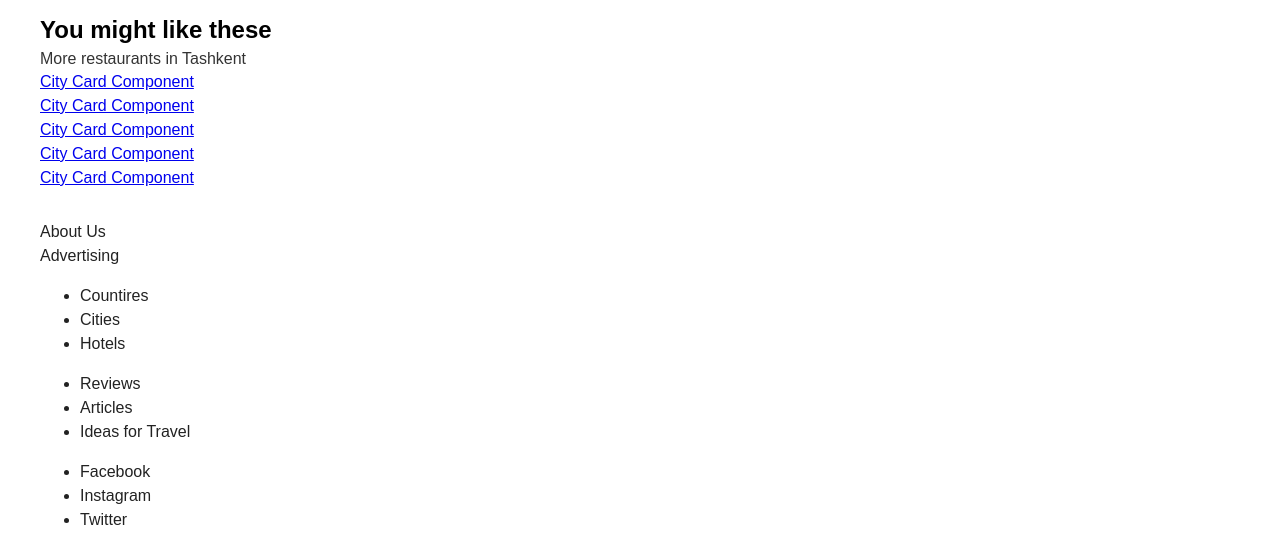
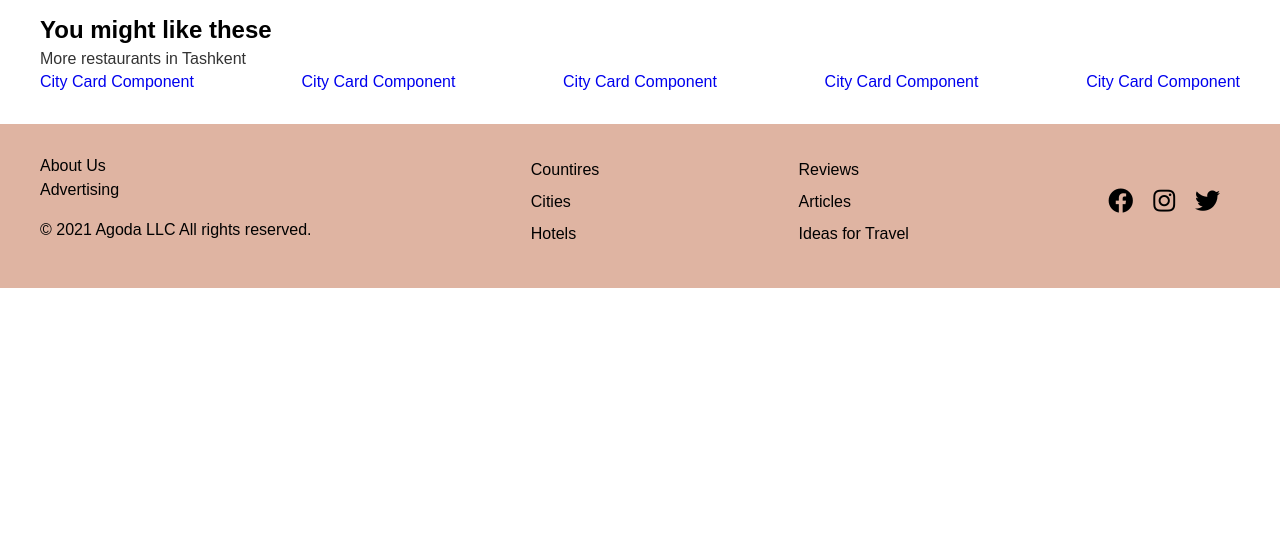
Before and after one commit to faithpacifica/Booking, a React (Create React App) app: page / in a window 1280 px wide. Shown: the part 943-1488 px from the top of the page. After the commit the page ends 1231 px from the top, so only its background shows below. Built offline with nearby package versions, Linux system fonts and the light colour scheme; a web font is replaced by a local one.

Commit message:
footer added partially

```diff
--- a/src/App.css
+++ b/src/App.css
@@ -7,6 +7,10 @@ html{
 
 *, *::before, *::after {
   box-sizing:inherit;
+}
+
+a{
+  text-decoration: none;
 }
 
 body {
--- a/src/components/ExploreMore/ExploreMore.css
+++ b/src/components/ExploreMore/ExploreMore.css
@@ -19,3 +19,8 @@
     line-height: 22px;
     color: #333;
 }
+
+.explore_more__inner_wrapper{
+    display: flex;
+    justify-content: space-between;
+}
--- /dev/null
+++ b/src/components/ExploreMore/RestaurantCard.css
@@ -0,0 +1,6 @@
+.restaurant_card {
+    width: 250px;
+    height: 345px;
+    color:violet;
+    margin-right: 16px;
+}
--- a/src/components/ExploreMore/RestaurantCard.js
+++ b/src/components/ExploreMore/RestaurantCard.js
@@ -4,7 +4,7 @@ import { Link } from 'react-router-dom';
 const CityCard = () => {
     return (
         <Link to='/city'>
-            <div className='city_card'>
+            <div className='restaurant_card'>
                 City Card Component
             </div>
         </Link>
--- /dev/null
+++ b/src/components/Footer/Footer.css
@@ -0,0 +1,50 @@
+.site_footer{
+background-color:#dfb4a2;
+color:#000;
+padding-top: 30px;
+padding-bottom: 30px;
+}
+
+.site_footer__inner_wrapper{
+    display: flex;
+    justify-content: space-between;
+    align-items: center;
+
+}
+
+.about_us{
+margin-right: 20px;
+}
+
+.about_us_link{
+    color:#000;
+}
+
+.footer_list{
+    list-style: none;
+    margin: 0;
+    padding: 0;
+}
+
+.footer_list_item{
+    margin-bottom: 8px;
+}
+
+.footer_list_link{
+    color:#000;
+    cursor:pointer;
+}
+
+.socials{
+    display: flex;
+    align-items: center;
+
+}
+
+.fab{
+    font-size: 25px;
+}
+
+.fab:not(:not(:last-child)) {
+    margin-right: 20px;
+}
--- a/src/components/Footer/Footer.js
+++ b/src/components/Footer/Footer.js
@@ -1,33 +1,68 @@
-import React from 'react';
+import React from "react";
 // import { Link } from 'react-router-dom';
+import './Footer.css'
 
 const Footer = () => {
   return (
-        <div className ='site_footer'>
-            <div className='container'>
-               <div className ='site_footer__inner_wrapper'>
-                    <div className= 'about_us'>
-                        <div><a >About Us</a></div>
+    <div className="site_footer">
+      <div className="container">
+        <div className="site_footer__inner_wrapper">
+          <div className="about_us">
+            <div className="">
+              <a className="about_us_link" href="">
+                About Us
+              </a>
+            </div>
             {/* TODO: Link qanday yoziladi? */}
-                        <div><a >Advertising</a></div>
+            <div className="">
+              <a className="about_us_link" href="">
+                Advertising
+              </a>
             </div>
 
-                    <ul className = 'choices'>
-                        <li><a>Countires</a></li>
-                        <li><a>Cities</a></li>
-                        <li><a>Hotels</a></li>
+            <p  className="all_rights">© 2021 Agoda LLC All rights reserved.</p>
+          </div>
+
+          <ul className="choices footer_list">
+            <li className=" footer_list_item">
+              <a className="footer_list_link"  href="">Countires</a>
+            </li>
+            <li className=" footer_list_item">
+              <a className="footer_list_link" href="">Cities</a>
+            </li>
+            <li className=" footer_list_item">
+              <a className="footer_list_link" href="">Hotels</a>
+            </li>
           </ul>
 
-                    <ul className= 'more'>
-                        <li><a>Reviews</a></li>
-                        <li><a>Articles</a></li>
-                        <li><a>Ideas for Travel</a></li>
+          <ul className="more footer_list">
+            <li className=" footer_list_item">
+              <a className="footer_list_link" href="">Reviews</a>
+            </li>
+            <li className=" footer_list_item">
+              <a className="footer_list_link" href="">Articles</a>
+            </li>
+            <li className=" footer_list_item">
+              <a className="footer_list_link" href="">Ideas for Travel</a>
+            </li>
           </ul>
 
-                    <ul className= 'socials'>
-                        <li><a>Facebook</a></li>
-                        <li><a>Instagram</a></li>
-                        <li><a>Twitter</a></li>
+          <ul className="socials footer_list">
+            <li className=" footer_list_item">
+              <a className="footer_list_link" href="">
+              <i class="fab fa-facebook"></i>
+              </a>
+            </li>
+            <li className=" footer_list_item">
+              <a className="footer_list_link" href="">
+              <i class="fab fa-instagram"></i>
+              </a>
+            </li>
+            <li className=" footer_list_item">
+              <a className="footer_list_link" href="">
+              <i class="fab fa-twitter"></i>
+              </a>
+            </li>
           </ul>
         </div>
       </div>
--- a/src/components/PopularDestinations/PopularDestinationsCard.js
+++ b/src/components/PopularDestinations/PopularDestinationsCard.js
@@ -11,7 +11,7 @@ const PopularDestinationsCard = () => {
                 <div className='popular_destinations_card_city'>Tulum, Mexico</div>
             </div>
         </Link>
-        {/* Pastdagilari kerak emas */}
+        {/* Pastdagilari kerak emas  keyinroq swiper qushish*/}
         <Link className='popular_destinations_card_link' to = '/city:id'>
             <div className='popular_card_wrapper'>
                 <img className='popular_destinations_card_img' src="/../img/popular-place2.jpg" alt="" width="272" height="272"/>
```
Lines whose indentation alone changed are shown as unchanged.
